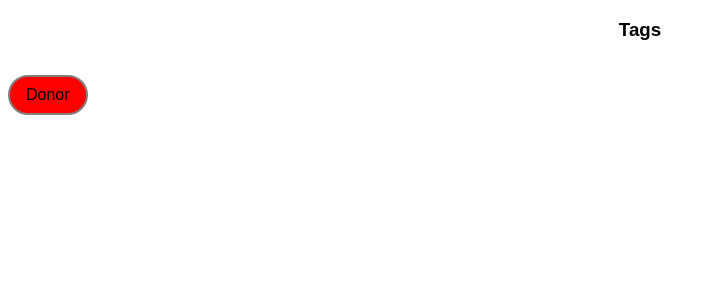
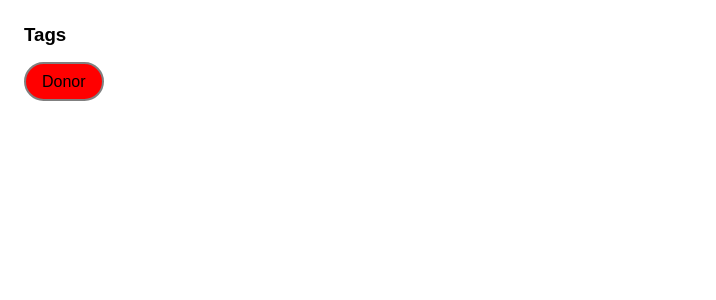
Before and after one commit to metamorfoso/raisely-coding-challenge, a React (Create React App) app: page / in a window 1280 px wide. Shown: the top 300 px of the page, without its empty margins (0-716 px from the left). Built offline with nearby package versions, Linux system fonts and the light colour scheme.

Commit message:
More styling tweaks.

```diff
--- a/src/AddNewTag/styles.css
+++ b/src/AddNewTag/styles.css
@@ -1,7 +1,9 @@
 .add-new-tag-button-wrapper {
   display: flex;
   align-items: center;
-  justify-content: center;
+  justify-content: flex-start;
+
+  min-width: 160px;
 }
 
 .add-new-tag-button {
@@ -16,14 +18,18 @@
   justify-content: center;
   cursor: pointer;
   color: #696896;
+  border: 2px solid transparent;
+  box-sizing: content-box;
+  background-color: #eae9f1;
+}
+.add-new-tag-button:hover {
   border: 2px solid #cbcbdd;
-  box-sizing: content-box;
 }
 
 .add-new-tag-button-label {
   color: #8b82b1;
   text-transform: uppercase;
-  margin-left: 1rem;
+  margin-left: 0.5rem;
 }
 
 .new-tag-input {
@@ -61,7 +67,7 @@
   height: 2rem;
   width: 100%;
 
-  color: #666395;
+  color: #a2a2ba;
   background-color: transparent;
   border: 0;
 
@@ -69,7 +75,9 @@
 }
 .tag-option-button:hover {
   background-color: #f5f1ff;
+  color: #666395;
 }
 .tag-option-button:focus {
   background-color: #f5f1ff;
+  color: #666395;
 }
--- a/src/Tags.css
+++ b/src/Tags.css
@@ -1,6 +1,11 @@
+.container {
+  padding: 1rem;
+}
+
 .tags-list {
   display: flex;
   flex-direction: row;
+  flex-wrap: wrap;
 
   list-style: none;
   padding-left: 0;
@@ -8,6 +13,7 @@
 
 .tags-list > *{
   margin-right: 1rem;
+  margin-bottom: 1rem;
 }
 
 .tags-list-wrapper {
@@ -15,3 +21,11 @@
   flex-direction: row;
   align-items: center;
 }
+.tags-list-wrapper>* {
+  margin: 1rem 0;
+}
+
+.heading {
+  text-align: left;
+  margin: 0;
+}
--- a/src/Tags.js
+++ b/src/Tags.js
@@ -118,8 +118,9 @@ export function UserTags({ user }) {
       onFocus={() => setPickerInFocus(true)}
       onMouseLeave={() => setPickerInFocus(false)}
       onBlur={() => setPickerInFocus(false)}
+      className="container"
     >
-      <h3>Tags</h3>
+      <h3 className="heading">Tags</h3>
       <div className="tags-list-wrapper">
         <ul className="tags-list">
           {userTagObjects.map((tag) => (
@@ -132,7 +133,8 @@ export function UserTags({ user }) {
             />
           ))}
           {assigningTag && <TagLoading />}
-        </ul>
+
+          <li>
             <AddNewTag
               assignableTags={assignableTags}
               parentInFocus={pickerInFocus}
@@ -140,31 +142,15 @@ export function UserTags({ user }) {
               onAssignExisting={handleSelectExisting}
               assigningTag={assigningTag}
             />
+          </li>
+        </ul>
       </div>
     </div>
   );
 }
 
 /*
-TODO:
-- <UserTags> styling
-- <Tag> styling
-  - text colour spec? (accessibility concern too)
-  - border colour spec?
-
-- add new button
-  - hover state (colours + label)
-
-- new tag input
-  - suggestions list on key down
-
-Throughout:
-- accessibility
-  - semantic HTML
-- testing
-  - install react testing library?
-
-Things I'm not doing:
+Things I'm not doing (in terms of project setup):
 - changing project language/framework (e.g. not porting to TS)
   - keeping createreactapp defaults as much as I can
 - major changes to architecture & tooling
@@ -178,12 +164,15 @@ Questions:
   - what happens to the hover interaction on mobile?
 - is there an intended way to cancel adding a new tag (make the input go away)?
   - just doing via escape key for now...
-- once add new tag button is clicked, should the input not show when mouse leaves the tag picker?
-  - assuming no
+- once add new tag button is clicked, should the input hide when mouse leaves the tag picker?
+  - assuming no, input stays even if mouse leaves the tag picker
 - max length for tag title?
   - not handling currently
+  - IRL would ask the designer
 - creating new tag with a title identical to an existing tag
   - backend should ideally handle that -- client should handle the error
+- what happens when more tags are added than can fit on one line?
+  - assuming just wrap to next line
 
 Test assertions to make:
 When:
```
Lines whose indentation alone changed are shown as unchanged.
